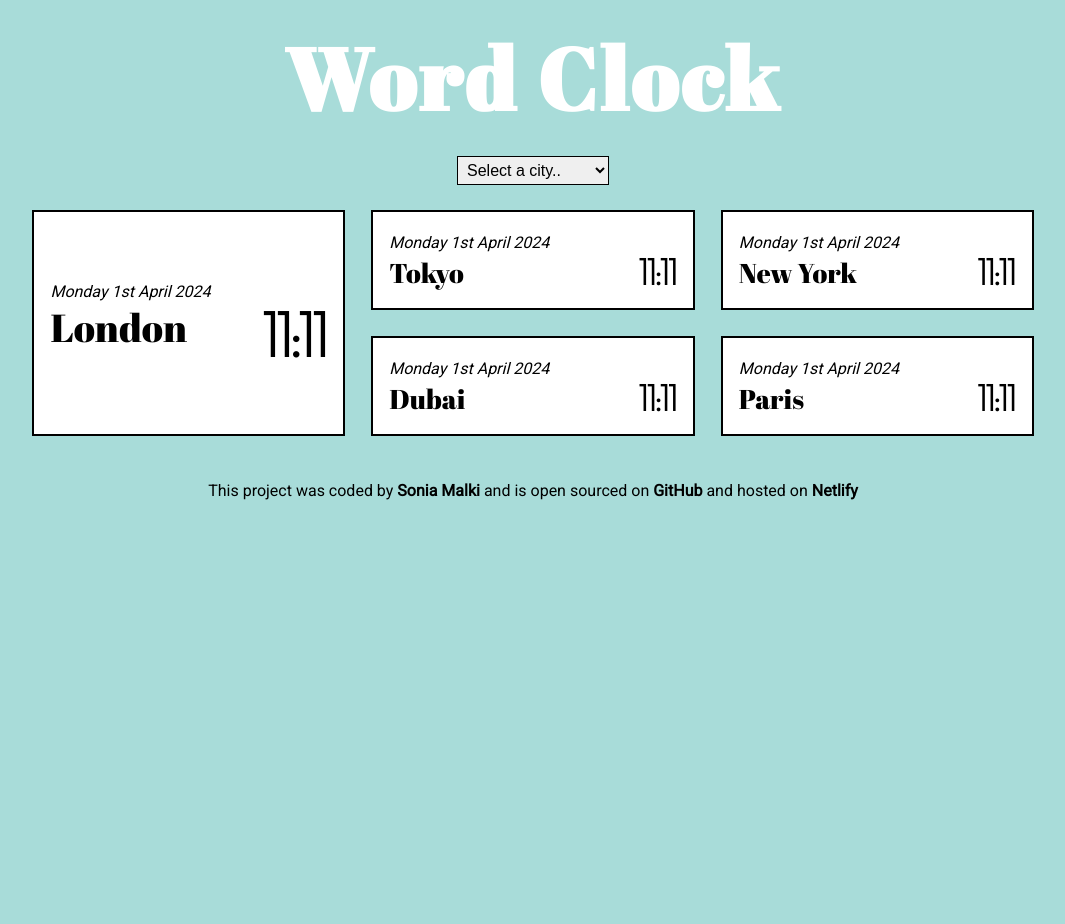
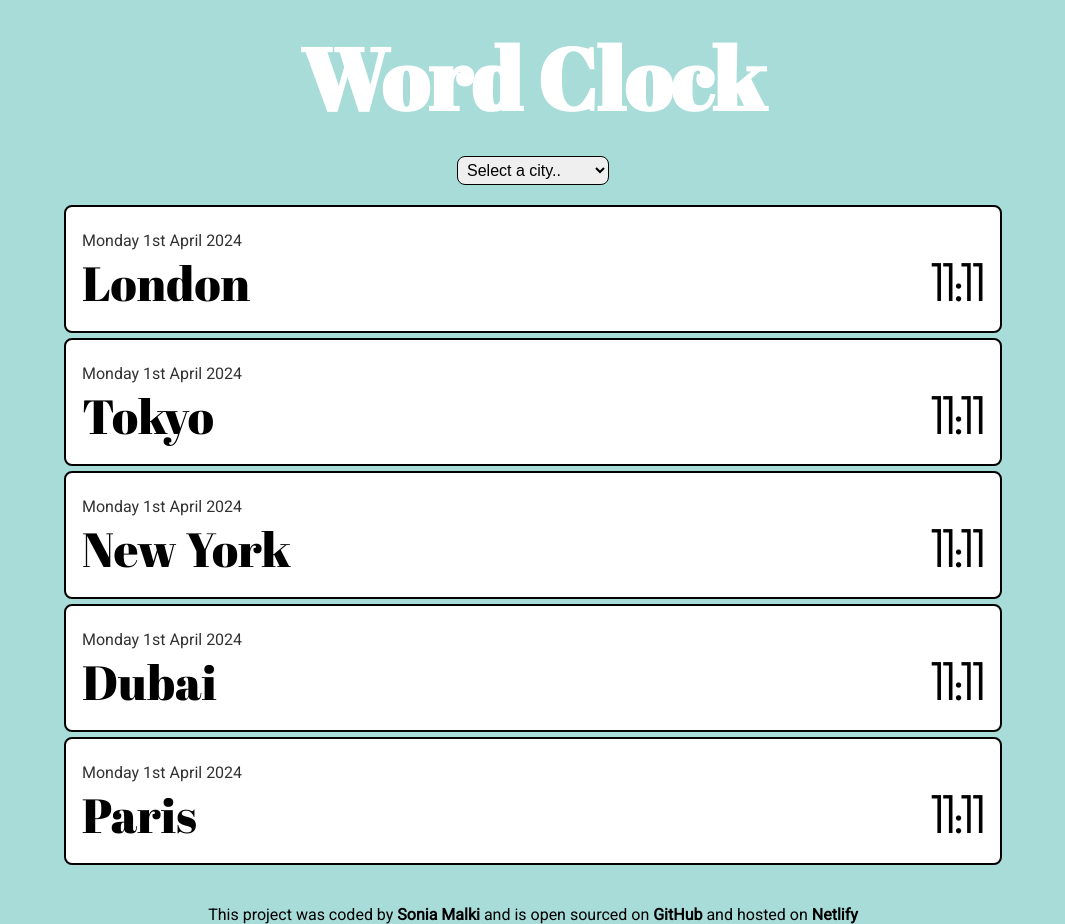
Before and after one commit to Sonia-Malki/world-clock, a plain HTML site: page index.html in a window 1280 px wide. Shown: the whole page, without its empty margins (107-1172 px from the left). Before the commit the page ends 828 px from the top, so only its background shows below. Drawn offline with nearby package versions, Linux system fonts and the light colour scheme; a script that the page names is missing.

Commit message:
changed theme, updated links

```diff
--- a/index.html
+++ b/index.html
@@ -132,15 +132,11 @@
       This project was coded by
       <a href="https://github.com/Sonia-Malki" target="_blank">Sonia Malki</a>
       and is open sourced on
-      <a
-        href="https://github.com/Sonia-Malki/world-clock-workalong"
-        target="_blank"
+      <a href="https://github.com/Sonia-Malki/world-clock" target="_blank"
         >GitHub</a
       >
       and hosted on
-      <a href="https://world-clock-workalong.netlify.app/" target="_blank"
-        >Netlify</a
-      >
+      <a href="https://world-clock-sm.netlify.app/" target="_blank">Netlify</a>
     </footer>
     <script src="src/index.js"></script>
   </body>
--- a/src/style.css
+++ b/src/style.css
@@ -7,7 +7,7 @@
 /* BASE STYLES */
 
 body {
-  height: 100%;
+  height: 100vh;
   font-family: "Roboto", sans-serif;
   background: #a8dcd9;
 }
@@ -52,6 +52,7 @@ select {
   padding: 4px 5px;
   font-size: 1rem;
   border: 1.5px solid #000;
+  border-radius: 8px;
   transition: background-color, 200ms ease-in-out;
 }
 
@@ -89,6 +90,7 @@ footer {
   max-width: 100%;
   min-width: 0;
   border: solid 2px #000;
+  border-radius: 8px;
   background-color: #fff;
 }
 
@@ -123,7 +125,7 @@ footer {
 .city-title {
   margin: 0;
   max-width: 100%;
-  font-size: 4rem;
+  font-size: 3rem;
   font-weight: 500;
   overflow: hidden;
   white-space: nowrap;
@@ -131,18 +133,18 @@ footer {
 }
 
 .city-time {
-  margin-left: 5px;
-  font-size: 4rem;
+  margin-left: 8px;
+  font-size: 3rem;
   font-weight: bold;
   overflow: visible;
   font-family: "Poiret One", sans-serif;
 }
 
 .city-date {
-  margin: 5px 0 0;
+  margin: 8px 0 0;
   text-align: left;
   font-size: 1rem;
-  font-style: italic;
+  opacity: 0.8;
 }
 
 .tz-code {
@@ -153,8 +155,8 @@ footer {
 /* COLOUR THEMES */
 
 .morning {
-  background: #a8dcd9;
-  background: linear-gradient(to bottom, #a8dcd9 0%, #f8e3d8 100%);
+  background: #a0deff;
+  background: linear-gradient(to bottom, #a0deff 0%, #fff9d0 100%);
   --link-colour: #bc0066;
   --hover-colour: #800442;
   --active-colour: #ff4093;
@@ -167,8 +169,8 @@ footer {
 }
 
 .afternoon {
-  background: #b5f2ff;
-  background: linear-gradient(to bottom, #3c80aa 0%, #b5f2ff 100%);
+  background: #92c7cf;
+  background: linear-gradient(to bottom, #92c7cf 0%, #fbf9f1 100%);
   --link-colour: #077b52;
   --hover-colour: #056c6b;
   --active-colour: #02ac7d;
@@ -181,8 +183,8 @@ footer {
 }
 
 .evening {
-  background: #c86a89;
-  background: linear-gradient(to bottom, #dfbede 0%, #c86a89 100%);
+  background: #401f71;
+  background: linear-gradient(to bottom, #401f71 0%, #be7b72 100%);
   --link-colour: #ffde7e;
   --hover-colour: #ffc99d;
   --active-colour: #f9f871;
@@ -194,8 +196,8 @@ footer {
 }
 
 .night {
-  background: #09203b;
-  background: linear-gradient(to bottom, #09203b 0%, #037e9a 100%);
+  background: #363062;
+  background: linear-gradient(to bottom, #363062 0%, #818fb4 100%);
   --link-colour: #96eeff;
   --hover-colour: #78d1ef;
   --active-colour: #00c4ff;
@@ -215,11 +217,11 @@ footer {
 }
 
 .night h1 {
-  color: #fffcd9;
+  color: #f5e8c7;
 }
 
 .night .city-card {
-  background-color: #fffcd9;
+  background-color: #f5e8c7;
 }
 
 /* RESPONSIVE BREAKPOINTS */
@@ -235,7 +237,7 @@ footer {
 }
 
 /* MEDIUM */
-@media screen and (min-width: 640px) {
+@media screen and (max-width: 640px) {
   body {
     height: 100vh;
   }
@@ -243,35 +245,30 @@ footer {
     letter-spacing: 0.2rem;
   }
   .city-card-grid {
-    grid: auto-flow 1fr / repeat(2, 1fr);
+    display: list-item;
     width: 80%;
   }
 
+  .city-card-grid::marker {
+    list-style: none;
+  }
+
   /*Main card*/
-  .city-card.main {
-    grid-area: 1 / 1 / 3 / 2;
-    grid-template:
-      "title title" 1fr
-      "time time" 50%
-      "code date" 1fr;
-  }
   .city-card.main .city-title {
-    align-self: first baseline;
-    justify-self: center;
-    font-size: calc(1.8rem + 0.8vw);
+    font-size: 3rem;
   }
   .city-card.main .city-time {
     align-self: center;
     justify-self: center;
-    font-size: calc(3rem + 0.8vw);
+    font-size: 3.5rem;
   }
 
   /*Additional cards*/
   .city-title {
-    font-size: calc(0.5rem + 1.7vw);
+    font-size: 3rem;
   }
   .city-time {
-    font-size: calc(1.5rem + 0.8vw);
+    font-size: 3.5rem;
   }
 
   .tz-code {
@@ -286,29 +283,26 @@ footer {
 }
 
 /* LARGE */
-@media screen and (min-width: 900px) {
+@media screen and (max-width: 1290px) {
   .city-card-grid {
-    grid: auto-flow 1fr / 1fr 33% 1fr;
-    /* width: 87%;
-    max-width: 950px; */
+    display: block;
+  }
+
+  .city-card-grid::marker {
+    list-style: none;
   }
 
   /*Main card*/
   .city-card.main {
-    grid-template:
-      "title title" 2fr
-      "time time" 40%
-      "code code" 20%
-      "date date" 1fr;
   }
 
   /*Additional cards*/
   .city-title {
-    font-size: calc(0.1em + 2vw);
+    font-size: 3rem;
   }
 
-  .tz-code {
-    justify-self: center;
+  .city-time {
+    font-size: 3rem;
   }
 }
 
```
